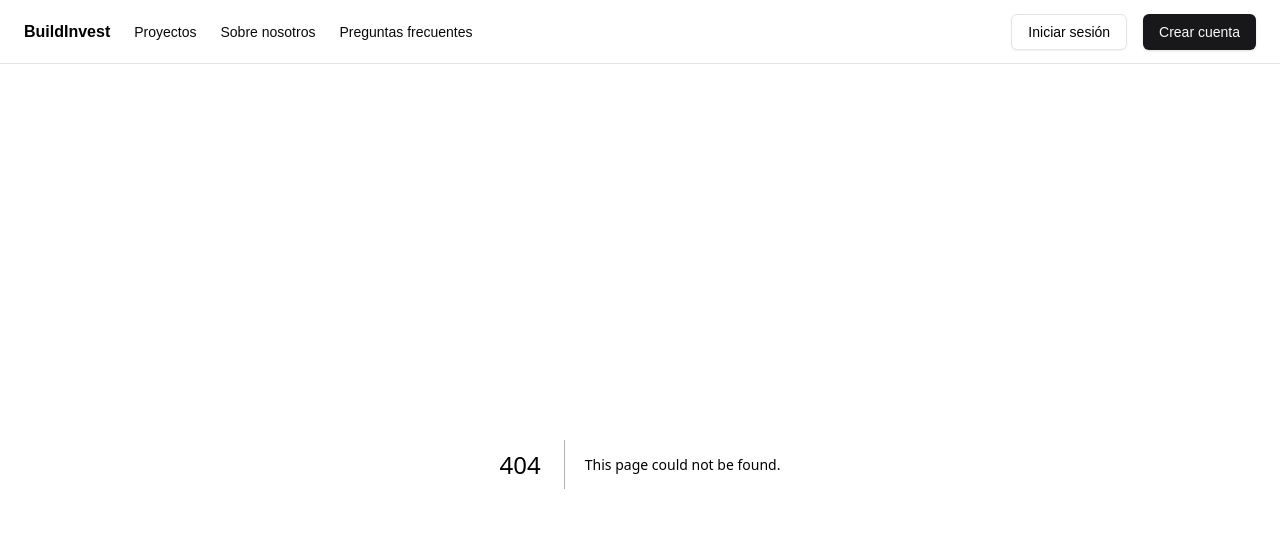
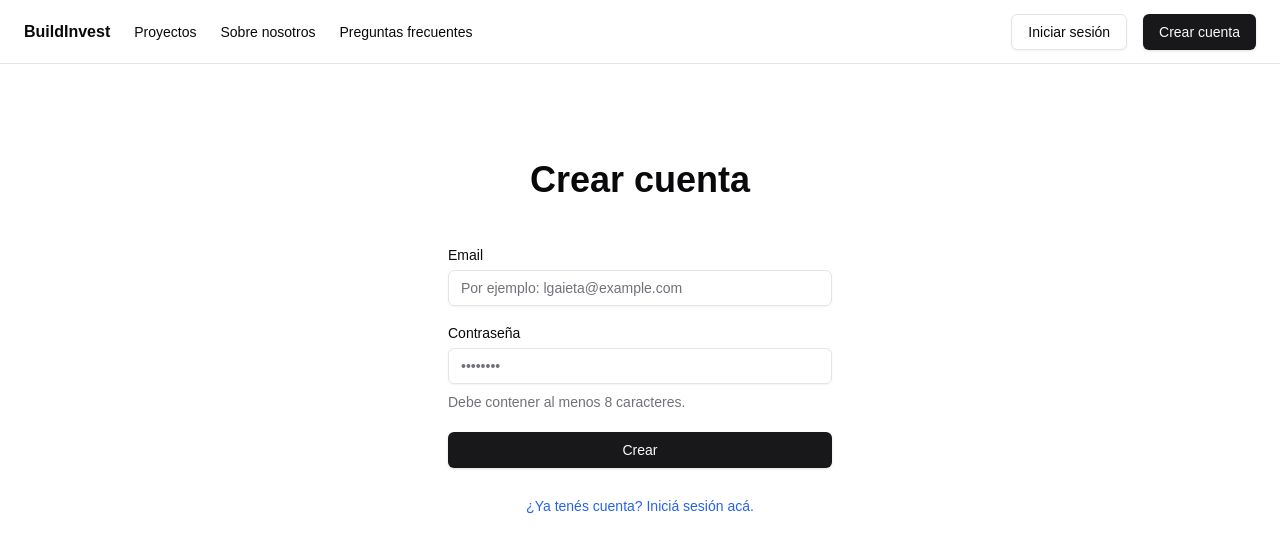
Before and after one commit to LautaroBrianAncasiCastiglio/BuildInvest, a Next.js app: page /crear-cuenta in a window 1280 px wide. Before the commit this address had no page. Shown: the top 552 px of the page. Built offline with nearby package versions, Linux system fonts and the light colour scheme.

Commit message:
Added register page without logic

```diff
--- a/package.json
+++ b/package.json
@@ -11,6 +11,7 @@
   "dependencies": {
     "@radix-ui/react-dialog": "^1.1.2",
     "@radix-ui/react-icons": "^1.3.0",
+    "@radix-ui/react-label": "^2.1.0",
     "@radix-ui/react-slot": "^1.1.0",
     "class-variance-authority": "^0.7.0",
     "clsx": "^2.1.1",
--- /dev/null
+++ b/src/app/crear-cuenta/page.tsx
@@ -0,0 +1,7 @@
+import RegisterPage from "@/components/register/RegisterPage";
+
+function Register() {
+    return <RegisterPage />;
+}
+
+export default Register;
--- /dev/null
+++ b/src/components/register/RegisterForm.tsx
@@ -0,0 +1,95 @@
+"use client";
+import { Button } from "@/components/ui/button";
+import { Label } from "@/components/ui/label";
+import { Input } from "@/components/ui/input";
+import { useFormState, useFormStatus } from "react-dom";
+import Link from "next/link";
+
+function RegisterForm() {
+    const [state, formAction] = useFormState<RegisterFormState, FormData>(
+        () => {},
+        {
+            errors: {},
+        },
+    );
+    const errors = state?.errors;
+
+    return (
+        <form action={formAction} className="grid gap-5 w-full max-w-sm">
+            <EmailField error={errors?.email} />
+            <PasswordField error={errors?.password} />
+            <SubmitButton />
+            {errors?.general && (
+                <p className="text-sm text-destructive w-full text-center">
+                    {errors.general}
+                </p>
+            )}
+            <Button variant="link" className="w-full text-blue-600" asChild>
+                <Link href="/iniciar-sesion">
+                    ¿Ya tenés cuenta? Iniciá sesión acá.
+                </Link>
+            </Button>
+        </form>
+    );
+}
+
+function EmailField(props: { error?: string }) {
+    return (
+        <div className="grid gap-2">
+            <Label htmlFor="email">Email</Label>
+            <Input
+                id="email"
+                name="email"
+                placeholder="Por ejemplo: lgaieta@example.com"
+                minLength={6}
+                maxLength={16}
+                required
+            />
+            {props.error && (
+                <p className="text-sm text-destructive">{props.error}</p>
+            )}
+        </div>
+    );
+}
+
+function PasswordField(props: { error?: string }) {
+    return (
+        <div className="grid gap-2">
+            <Label htmlFor="password">Contraseña</Label>
+            <Input
+                id="password"
+                name="password"
+                placeholder="••••••••"
+                required
+                minLength={8}
+                maxLength={65}
+                type="password"
+            />
+            <p className="text-sm text-muted-foreground">
+                Debe contener al menos 8 caracteres.
+            </p>
+            {props.error && (
+                <p className="text-sm text-destructive">{props.error}</p>
+            )}
+        </div>
+    );
+}
+function SubmitButton() {
+    const { pending } = useFormStatus();
+
+    return (
+        <Button type="submit" disabled={pending}>
+            {pending ? "Creando..." : "Crear"}
+        </Button>
+    );
+}
+
+export type RegisterFormState = {
+    errors?: {
+        general?: string;
+        email?: string;
+        password?: string;
+    };
+} | void;
+
+export default RegisterForm;
--- a/src/components/register/RegisterPage.tsx
+++ b/src/components/register/RegisterPage.tsx
@@ -0,0 +1,14 @@
+import RegisterForm from "@/components/register/RegisterForm";
+
+function RegisterPage() {
+    return (
+        <main className="flex flex-col gap-6 md:gap-12 justify-center items-center w-full py-16 px-4 md:py-24">
+            <header className="flex justify-center">
+                <h1 className="text-2xl font-bold sm:text-4xl">Crear cuenta</h1>
+            </header>
+            <RegisterForm />
+        </main>
+    );
+}
+
+export default RegisterPage;
--- /dev/null
+++ b/src/components/ui/input.tsx
@@ -0,0 +1,25 @@
+import * as React from "react";
+
+import { cn } from "@/utils/cn";
+
+export interface InputProps
+    extends React.InputHTMLAttributes<HTMLInputElement> {}
+
+const Input = React.forwardRef<HTMLInputElement, InputProps>(
+    ({ className, type, ...props }, ref) => {
+        return (
+            <input
+                type={type}
+                className={cn(
+                    "flex h-9 w-full rounded-md border border-input bg-transparent px-3 py-1 text-sm shadow-sm transition-colors file:border-0 file:bg-transparent file:text-sm file:font-medium file:text-foreground placeholder:text-muted-foreground focus-visible:outline-none focus-visible:ring-1 focus-visible:ring-ring disabled:cursor-not-allowed disabled:opacity-50",
+                    className,
+                )}
+                ref={ref}
+                {...props}
+            />
+        );
+    },
+);
+Input.displayName = "Input";
+
+export { Input };
--- /dev/null
+++ b/src/components/ui/label.tsx
@@ -0,0 +1,26 @@
+"use client";
+
+import * as React from "react";
+import * as LabelPrimitive from "@radix-ui/react-label";
+import { cva, type VariantProps } from "class-variance-authority";
+
+import { cn } from "@/utils/cn";
+
+const labelVariants = cva(
+    "text-sm font-medium leading-none peer-disabled:cursor-not-allowed peer-disabled:opacity-70",
+);
+
+const Label = React.forwardRef<
+    React.ElementRef<typeof LabelPrimitive.Root>,
+    React.ComponentPropsWithoutRef<typeof LabelPrimitive.Root> &
+        VariantProps<typeof labelVariants>
+>(({ className, ...props }, ref) => (
+    <LabelPrimitive.Root
+        ref={ref}
+        className={cn(labelVariants(), className)}
+        {...props}
+    />
+));
+Label.displayName = LabelPrimitive.Root.displayName;
+
+export { Label };
```
Also changed, not shown: 1 other file (tests, documents, lock files or other folders).
